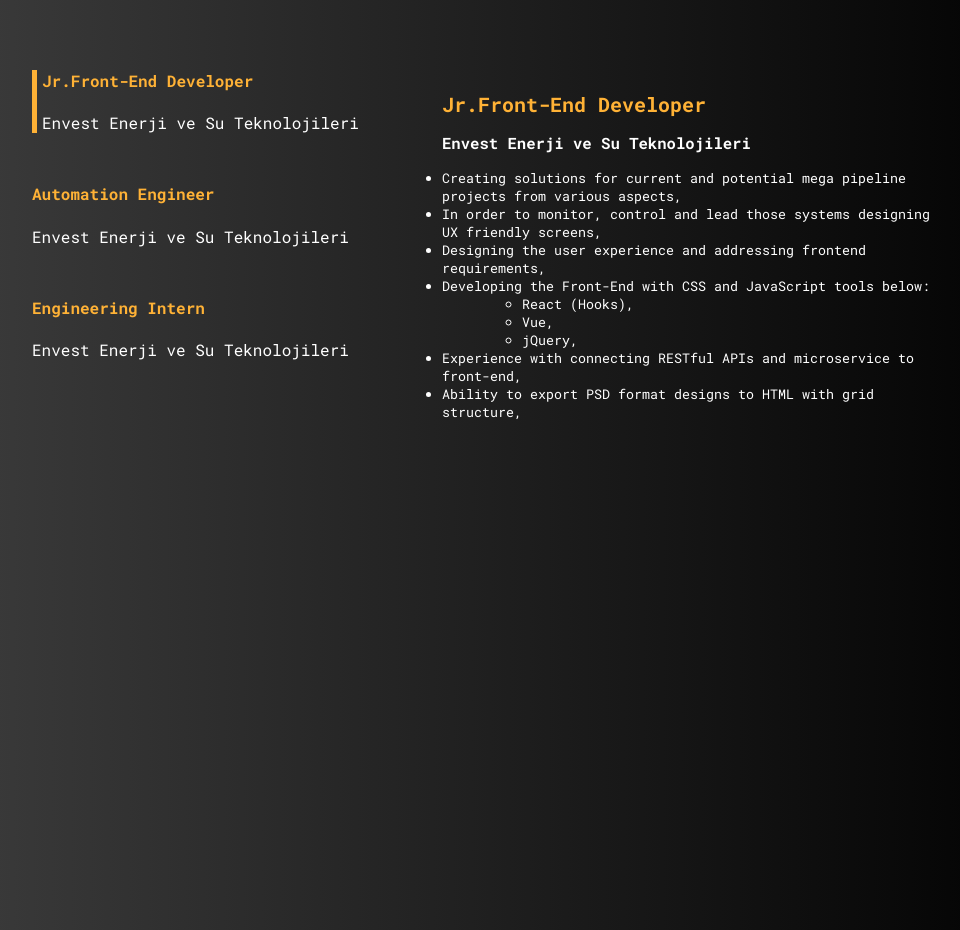
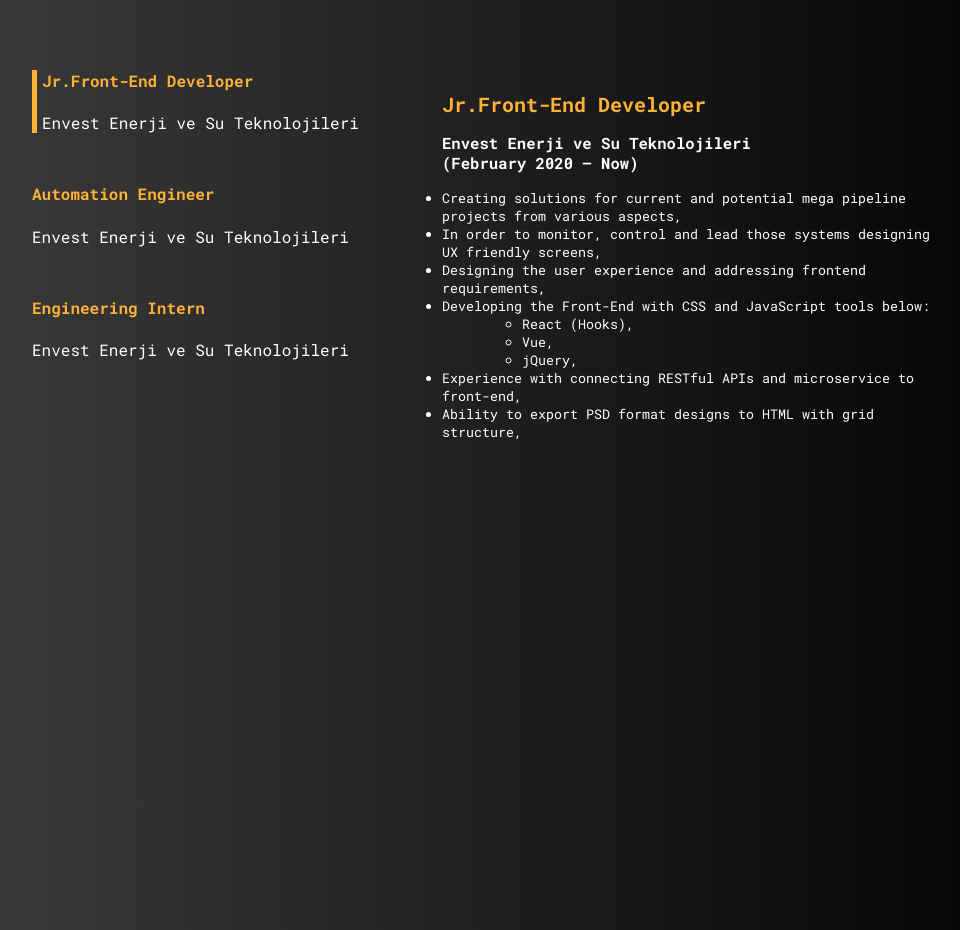
Before and after one commit to saurkmez/React-Website-Template, a React (Create React App) app: page /#/ in a window 1280 px wide. Shown: the part 1740-2670 px from the top of the page, without its empty margins (198-1158 px from the left). Built offline with nearby package versions, Linux system fonts and the light colour scheme.

Commit message:
jobs fix

```diff
--- a/src/components/Jobs/Frontend.js
+++ b/src/components/Jobs/Frontend.js
@@ -4,7 +4,11 @@
   return (
     <div className="frontend">
       <h2 style={{ color: "#ffb236" }}>Jr.Front-End Developer</h2>
-      <h3>Envest Enerji ve Su Teknolojileri</h3>
+      <h3>
+        Envest Enerji ve Su Teknolojileri
+        <br />
+        (February 2020 – Now)
+      </h3>
       <ul>
         <li>
           Creating solutions for current and potential mega pipeline projects
--- a/src/components/Jobs/Intern.js
+++ b/src/components/Jobs/Intern.js
@@ -4,11 +4,14 @@
   return (
     <div className="frontend">
       <h2 style={{ color: "#ffb236" }}>Engineering Intern</h2>
-      <h3>Envest Enerji ve Su Teknolojileri</h3>
+      <h3>
+        Envest Enerji ve Su Teknolojileri
+        <br />
+        (September 2019 – February 2019)
+      </h3>
       <ul>
         <li>Designing HMI Screens for Panels</li>
-        <li>Drawing Electrical Panels with AutoCad
-</li>
+        <li>Drawing Electrical Panels with AutoCad</li>
 
         <li>Designing Mechanical Parts with SolidWorks</li>
 
--- a/src/components/Jobs/Mechatronics.js
+++ b/src/components/Jobs/Mechatronics.js
@@ -3,8 +3,12 @@
 function Mechatronics() {
   return (
     <div className="frontend">
-      <h2 style={{ color: "#ffb236" }}>Automation Engineer</h2>
-      <h3>Envest Enerji ve Su Teknolojileri</h3>
+      <h2 style={{ color: "#ffb236" }}>Mechatronics Engineer</h2>
+      <h3>
+        Envest Enerji ve Su Teknolojileri
+        <br />
+        (February 2019 – February 2020)
+      </h3>
       <ul>
         <li>
           <p style={{ color: "#ffb236", marginBottom: "0", listStyle: "none" }}>
```
